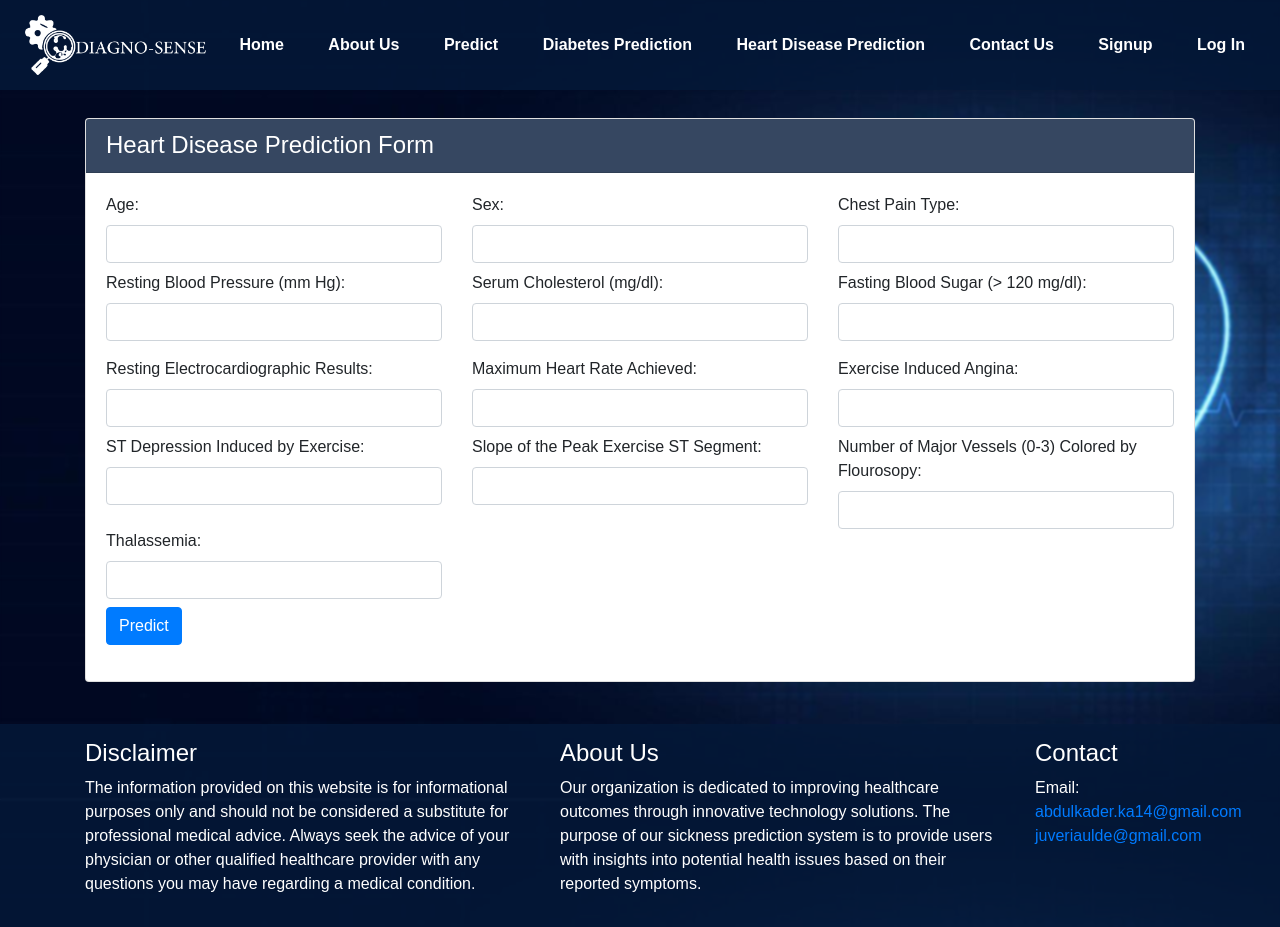
After one commit to Kadir-53/diagno-sense, a Flask app: page /heart_disease in a window 1280 px wide. The commit adds this page. Run offline with Flask 3, Linux system fonts and the light colour scheme; parts of the project's set-up code (start-up, migrations or seed data) failed here and were passed over; some libraries are stand-ins or nearby versions.

Commit message:
added heart disease page

```diff
--- a/diagno/routes.py
+++ b/diagno/routes.py
@@ -129,3 +129,46 @@ def diabetes_prediction():
 @app.route('/diabetes_prediction_form')
 def diabetes_prediction_form():
   return render_template('diabetes_prediction_form.html')
+
+
+# Load the diabetes model
+model_path = os.path.join(os.path.dirname(__file__), 'heart_disease_model.sav')
+heart_disease_model = pickle.load(open(model_path, 'rb'))
+
+
+@app.route("/heart_disease")
+def heart_disease():
+  return render_template('heart_disease.html')
+
+
+@app.route('/heart_disease_prediction', methods=['POST'])
+def predict_heart_disease():
+  # Retrieve form data
+  age = float(request.form['age'])
+  sex = float(request.form['sex'])
+  cp = float(request.form['cp'])
+  trestbps = float(request.form['trestbps'])
+  chol = float(request.form['chol'])
+  fbs = float(request.form['fbs'])
+  restecg = float(request.form['restecg'])
+  thalach = float(request.form['thalach'])
+  exang = float(request.form['exang'])
+  oldpeak = float(request.form['oldpeak'])
+  slope = float(request.form['slope'])
+  ca = float(request.form['ca'])
+  thal = float(request.form['thal'])
+
+  # Perform prediction using the loaded model
+  predicted_result = heart_disease_model.predict([[
+      age, sex, cp, trestbps, chol, fbs, restecg, thalach, exang, oldpeak,
+      slope, ca, thal
+  ]])
+
+  prediction_message = ""
+  if predicted_result[0] == 1:
+    prediction_message = 'The person is having heart disease'
+  else:
+    prediction_message = 'The person does not have any heart disease'
+
+  # Return the prediction result as a JSON object
+  return jsonify({"prediction_result": prediction_message})
--- a/diagno/templates/base.html
+++ b/diagno/templates/base.html
@@ -16,11 +16,12 @@
       <nav>
         <img src="/static/images/PROJECT LOGO.png" alt="Logo" style="height: 60px;">
         <div>
-            <a href="{{url_for('index')}}">Home</a>
-            <a href="{{url_for('about')}}">About Us</a>
-            <a href="{{url_for('symptoms')}}">Predict</a>
-           <a href="{{url_for('diabetes_prediction_form')}}">Diabetes Prediction</a>
-            <a href="{{url_for('contact')}}">Contact Us</a>
+          <a href="{{url_for('index')}}">Home</a>
+          <a href="{{url_for('about')}}">About Us</a>
+          <a href="{{url_for('symptoms')}}">Predict</a>
+          <a href="{{url_for('diabetes_prediction_form')}}">Diabetes Prediction</a>
+          <a href="{{ url_for('heart_disease') }}">Heart Disease Prediction</a>
+          <a href="{{url_for('contact')}}">Contact Us</a>
 
             {% if current_user.is_authenticated %}
               <a href= "#">{{current_user.fname}}</a>
--- /dev/null
+++ b/diagno/templates/heart_disease.html
@@ -0,0 +1,189 @@
+<!-- Include other input fields such as trestbps, chol, fbs, restecg, thalach, exang, oldpeak, slope, ca, thal -->
+{% extends 'base.html' %}
+
+{% block title %}
+Heart Disease Prediction Form
+{% endblock %}
+
+{% block style %}
+<style>
+  body {
+    margin-bottom: 0;
+    padding-bottom: 150px;
+    font-family: Arial, sans-serif;
+    background-image: url('../static/images/heart.jpg');
+    background-size: cover;
+    background-position: center;
+    background-repeat: no-repeat;
+    background-attachment: fixed;
+    backdrop-filter: blur(1px);
+    display: flex;
+    flex-direction: column;
+    min-height: 100vh;
+    justify-content: center;
+  }
+
+  nav {
+    background-color: rgba(4, 26, 58, 0.8);
+    padding: 15px;
+    position: absolute;
+    width: 100%;
+    top: 0;
+    z-index: 1000;
+    display: flex;
+    justify-content: space-between;
+    align-items: center;
+  }
+
+  nav a {
+    color: #fff;
+    text-decoration: none;
+    padding: 10px;
+    margin: 0 10px;
+    font-weight: bold;
+  }
+
+  nav img {
+    height: 40px;
+    margin-left: 10px;
+  }
+
+  h2 {
+    display: block;
+    font-size: 1.2em;
+    margin-block-start: 0.83em;
+    margin-block-end: 0.83em;
+    margin-inline-start: 0px;
+    margin-inline-end: 0px;
+    font-weight: bold;
+  }
+
+  #form-container {
+    position: relative;
+    z-index: 1;
+    top: 120px; /* Adjust based on your navbar height */
+    left: 50%;
+    transform: translateX(-50%);
+
+  }
+
+  #prediction-container {
+    position: fixed;
+    top: 200px; /* Adjust based on your navbar and form height */
+    left: 50%;
+    transform: translateX(-50%);
+    z-index: 1000; /* Ensure the output stays above other content */
+    display: none;
+  }
+
+  footer {
+    position: fixed;
+    bottom: 0;
+    width: 100%;
+    background-color: rgba(4, 26, 58, 0.8);
+    color: white;
+    padding: 15px;
+    z-index: 1;
+  }
+</style>
+{% endblock %}
+
+{% block content %}
+<div class="container mt-5" style=" position: relative;top: 70px; margin-bottom: 150px; padding-bottom:15px;">
+    <div class="row justify-content-center">
+        <div class="col-md-12">
+            <div class="card">
+                <div class="card-header text-white"style="background-color: rgba(4, 26, 58, 0.8);">
+                    <h4 class="mb-0">Heart Disease Prediction Form</h4>
+                </div>
+                <div class="card-body">
+                    <form id="heart-disease-form" method="post" action="/heart_disease_prediction">
+                        <div class="row mb-2">
+                            <div class="col-md-4">
+                                <label for="age" class="form-label">Age:</label>
+                                <input type="number" id="age" name="age" class="form-control" required>
+                            </div>
+                            <div class="col-md-4">
+                                <label for="sex" class="form-label">Sex:</label>
+                                <input type="text" id="sex" name="sex" class="form-control" required>
+                            </div>
+                            <div class="col-md-4">
+                                <label for="cp" class="form-label">Chest Pain Type:</label>
+                                <input type="text" id="cp" name="cp" class="form-control" required>
+                            </div>
+                        </div>
+                        <div class="row mb-3">
+                            <div class="col-md-4">
+                                <label for="trestbps" class="form-label">Resting Blood Pressure (mm Hg):</label>
+                                <input type="number" id="trestbps" name="trestbps" class="form-control" required>
+                            </div>
+                            <div class="col-md-4">
+                                <label for="chol" class="form-label">Serum Cholesterol (mg/dl):</label>
+                                <input type="number" id="chol" name="chol" class="form-control" required>
+                            </div>
+                            <div class="col-md-4">
+                                <label for="fbs" class="form-label">Fasting Blood Sugar (&gt; 120 mg/dl):</label>
+                                <input type="number" id="fbs" name="fbs" class="form-control" required>
+                            </div>
+                        </div>
+                        <div class="row mb-2">
+                            <div class="col-md-4">
+                                <label for="restecg" class="form-label">Resting Electrocardiographic Results:</label>
+                                <input type="number" id="restecg" name="restecg" class="form-control" required>
+                            </div>
+                            <div class="col-md-4">
+                                <label for="thalach" class="form-label">Maximum Heart Rate Achieved:</label>
+                                <input type="number" id="thalach" name="thalach" class="form-control" required>
+                            </div>
+                            <div class="col-md-4">
+                                <label for="exang" class="form-label">Exercise Induced Angina:</label>
+                                <input type="number" id="exang" name="exang" step="0.001" class="form-control" required>
+                            </div>
+                        </div>
+                        <div class="row mb-0">
+                            <div class="col-md-4">
+                                <label for="oldpeak" class="form-label">ST Depression Induced by Exercise:</label>
+                                <input type="number" id="oldpeak" name="oldpeak" step="0.001" class="form-control" required>
+                            </div>
+                            <div class="col-md-4">
+                                <label for="slope" class="form-label">Slope of the Peak Exercise ST Segment:</label>
+                                <input type="number" id="slope" name="slope" step="0.001" class="form-control" required>
+                            </div>
+                            <div class="col-md-4">
+                                <label for="ca" class="form-label">Number of Major Vessels (0-3) Colored by Flourosopy:</label>
+                                <input type="number" id="ca" name="ca" class="form-control" required>
+                            </div>
+                        </div>
+                        <div class="row mb-2">
+                            <div class="col-md-4">
+                                <label for="thal" class="form-label">Thalassemia:</label>
+                                <input type="number" id="thal" name="thal" class="form-control" required>
+                            </div>
+                        </div>
+                        <button type="submit" class="btn btn-primary">Predict</button>
+                        <div id="heart-disease-prediction" class="mt-3"></div>
+                    </form>
+                </div>
+            </div>
+        </div>
+    </div>
+</div>
+
+<script>
+    // AJAX request to get heart disease prediction result
+    const form = document.getElementById('heart-disease-form');
+    form.addEventListener('submit', function(event) {
+        event.preventDefault();
+        const formData = new FormData(form);
+        fetch('/heart_disease_prediction', {
+            method: 'POST',
+            body: formData
+        })
+        .then(response => response.json())
+        .then(data => {
+            const predictionDiv = document.getElementById('heart-disease-prediction');
+            predictionDiv.innerHTML = "<p>" + data.prediction_result + "</p>";
+        });
+    });
+</script>
+{% endblock %}
--- a/diagno/templates/symptoms.html
+++ b/diagno/templates/symptoms.html
@@ -13,7 +13,8 @@
         <a href="{{url_for('index')}}">Home</a>
         <a href="{{url_for('about')}}">About Us</a>
 
-        <a href="{{url_for('diabetes_prediction_form')}}">Diabetes Prediction</a>
+      <a href="{{url_for('diabetes_prediction_form')}}">Diabetes Prediction</a>
+      <a href="{{ url_for('heart_disease') }}">Heart Disease Prediction</a>
         <a href="{{url_for('contact')}}">Contact Us</a>
 
         {% if current_user.is_authenticated %}
```
Also changed, not shown: diagno/static/images/heart.jpg (added), 2 other files.
